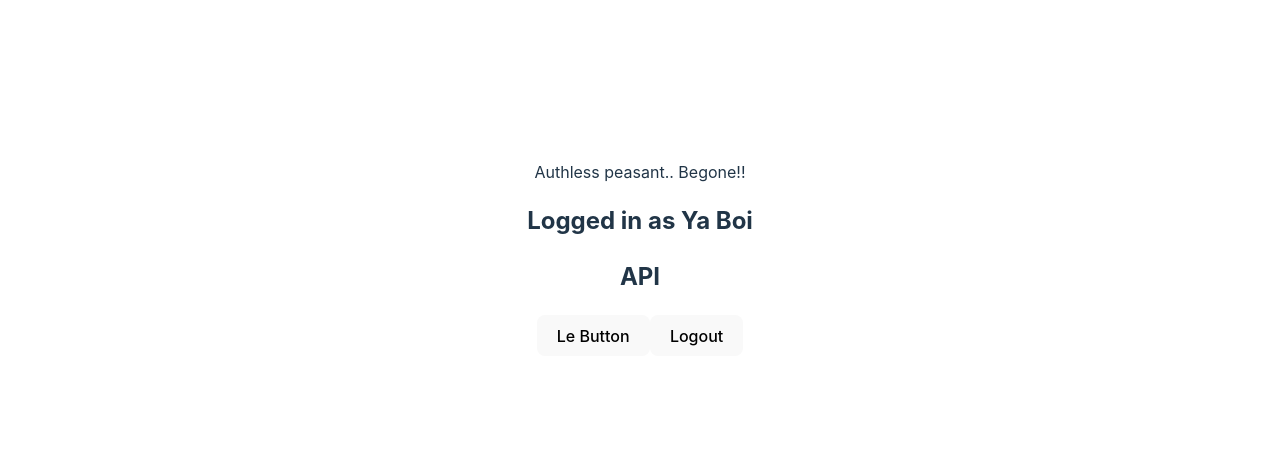
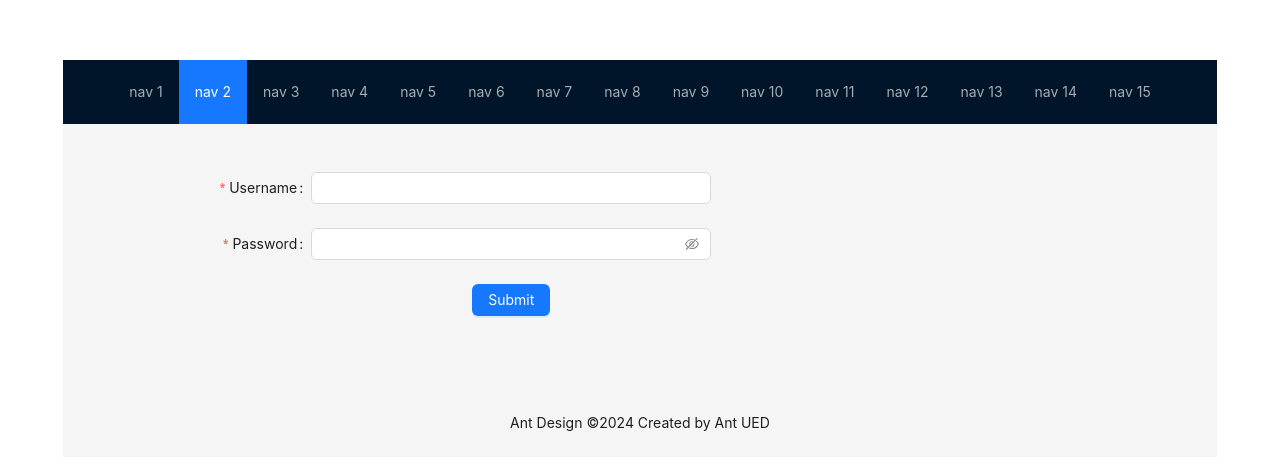
Before and after one commit to IsaiahMurray/BookApp-Client, a React (Vite) app: page / in a window 1280 px wide. Shown: the part 142-612 px from the top of the page. Built offline with nearby package versions, Linux system fonts and the light colour scheme.

Commit message:
Building app component

```diff
--- a/src/App.tsx
+++ b/src/App.tsx
@@ -1,27 +1,25 @@
-import Fetch from "./components/API/fetch";
 import "./App.css";
-import { useEffect, useState, useContext } from "react";
-import { getToken, clearToken } from "./components/API/API";
-import { BookContext, BookContextType } from "./components/Context/BookContext";
+import { useEffect, useState } from "react";
+import { getToken, clearToken, getData } from "./components/API/API";
 import { Token } from "./types";
 import React from "react";
 import { useProfileContext } from "./components/Context/ProfileContext";
+import { Layout } from "antd";
+import { BrowserRouter as Router, Route, Switch } from "react-router-dom";
+import Footer from "./components/Layout/Footer";
+import Header from "./components/Layout/Header";
+import Auth from "./components/Auth/Auth";
 
-function App() {
+const { Content } = Layout;
+
+const App: React.FC = () => {
   const [sessionToken, setSessionToken] = useState<Token>(null);
   // const [loading, setLoading] = useState(false);
 
-  const { books } = useContext(BookContext) as BookContextType;
-  const { user } = useProfileContext();
+  const { user, bookList, setBookList } = useProfileContext();
 
   useEffect(() => {
-    const storedToken: string | null = getToken();
-    if (storedToken !== null) {
-      setSessionToken(storedToken);
-    } else {
-      clearToken();
-    }
-    console.log(books);
+    setContext();
   }, []);
 
   const handleClick = async (event: React.MouseEvent<HTMLButtonElement>) => {
@@ -33,15 +31,27 @@ function App() {
     return sessionToken ? <>You got Auth</> : <>Authless peasant.. Begone!!</>;
   };
 
+  const setContext = async () => {
+    const storedToken: string | null = getToken();
+    if (storedToken !== null) {
+      setSessionToken(storedToken);
+      const res = await getData("http://localhost:4000/book/get/all");
+      setBookList(res?.data.content);
+      console.log(bookList);
+    } else {
+      clearToken();
+    }
+  };
+
   return (
-    <div className="app">
-      {protectedViews()}
-      <h2>{user ? `Logged in as ${user.username}` : "Not logged in"}</h2>
-
-      <Fetch setSessionToken={setSessionToken}/>
-      <button onClick={handleClick}>Logout</button>
-    </div>
+    <Layout>
+      <Header />
+      <Content style={{ padding: "48px" }}>
+        <Auth />
+      </Content>
+      <Footer />
+    </Layout>
   );
-}
+};
 
 export default App;
```
